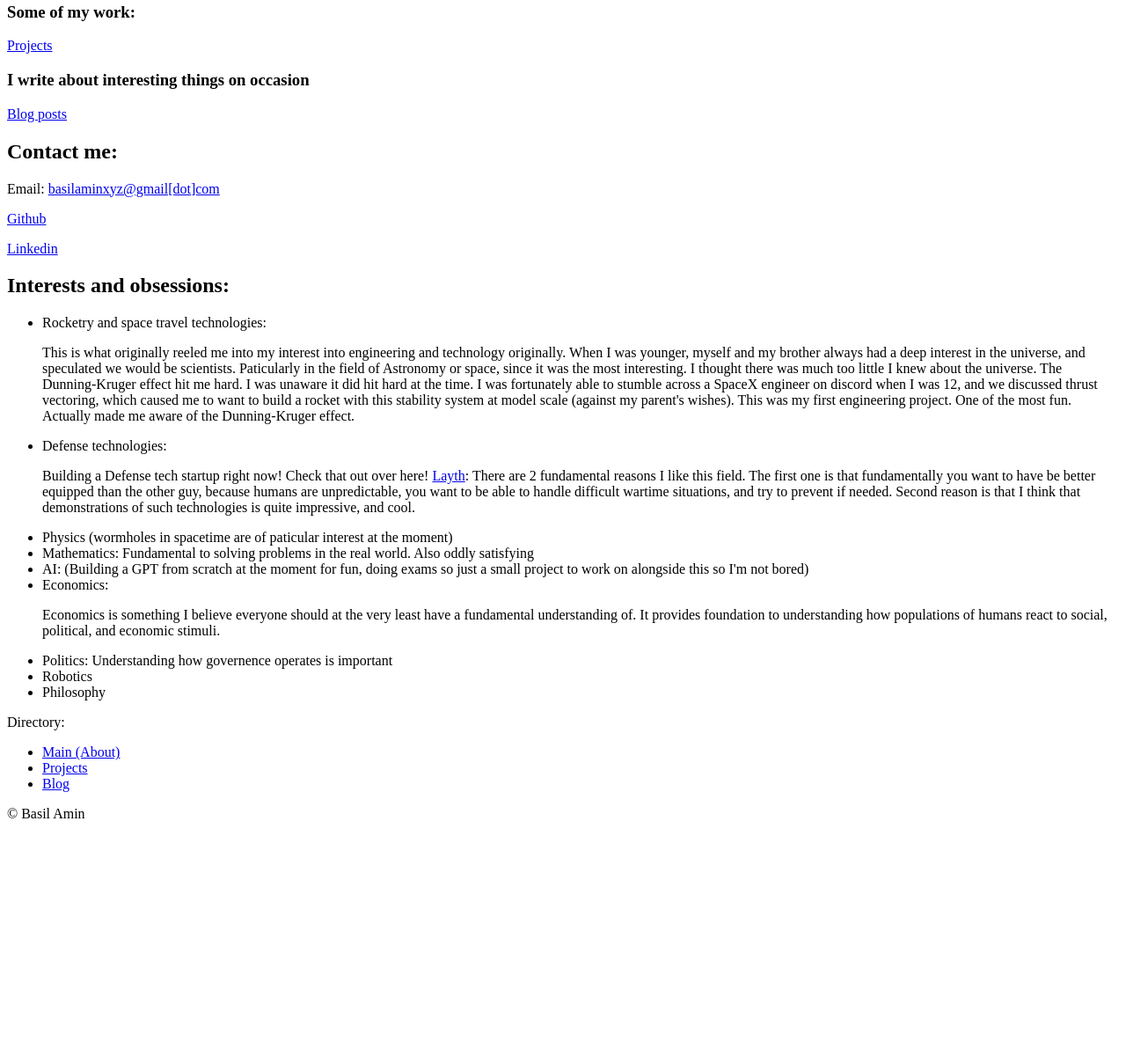
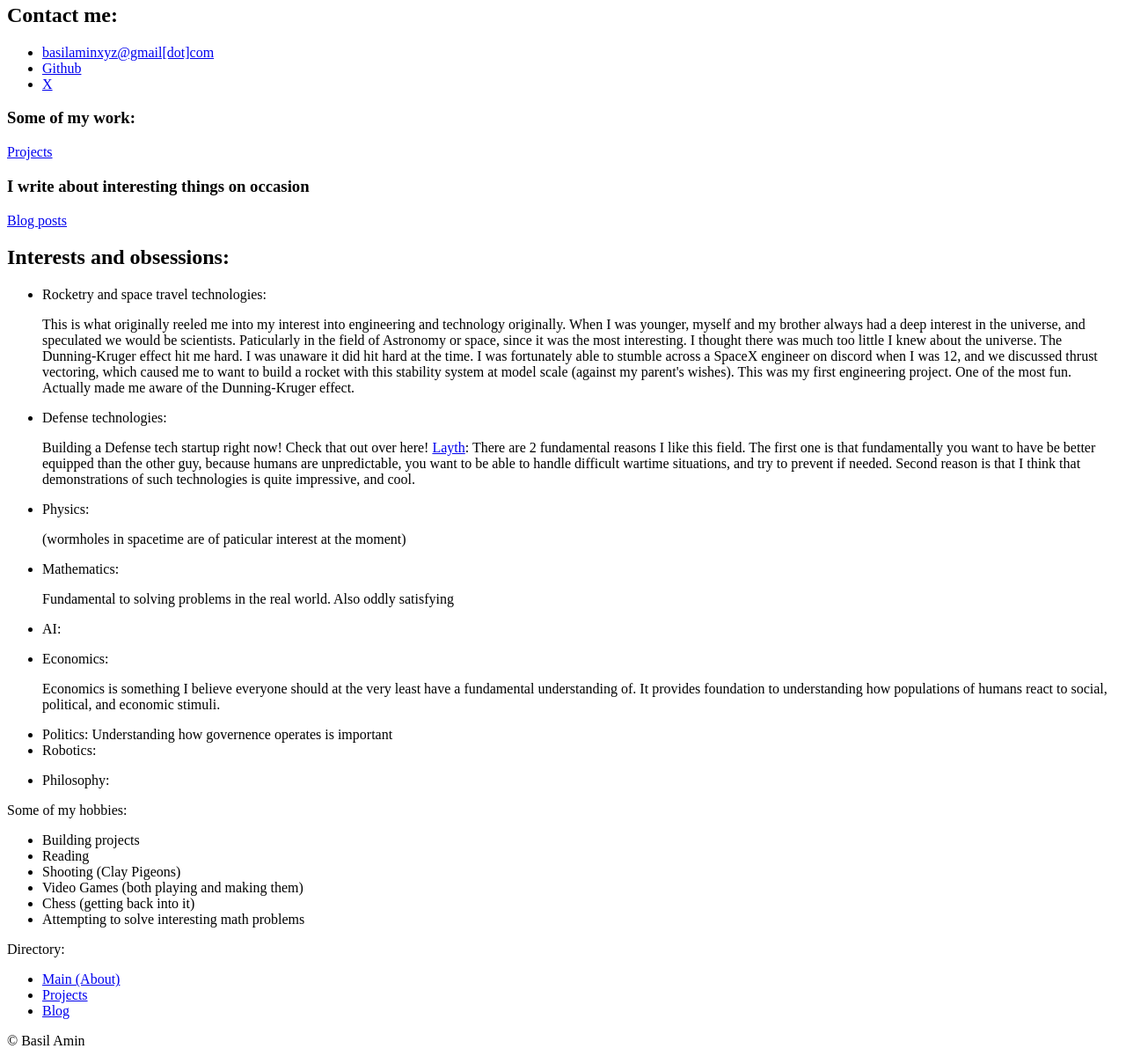
Before and after one commit to BasilAmin/basilamin.github.io, a plain HTML site: page index.html in a window 1280 px wide. Shown: the part 270-1470 px from the top of the page at 88% size. Before the commit the page ends 1212 px from the top, so only its background shows below. Drawn offline with Linux system fonts and the light colour scheme.

Commit message:
reformatted main page top

```diff
--- a/index.html
+++ b/index.html
@@ -14,20 +14,26 @@
         how the popular transformer based LLMs work, being a fun project so I'm not bored with school. Will put this up on my github soon
     </p>
 
-        <h3>Some of my work:</h3>
-    <p><a href="Projects/Projects.html">Projects</a> </p>
-
-    <h3>I write about interesting things on occasion</h3>
-    <p><a href="Writing/writing.html">Blog posts</a> </p>
-
-
     <h2>
         Contact me:
     </h2>
 
-        <p> Email: <a href="basilaminxyz@gmail.com">basilaminxyz@gmail[dot]com</a></p>
-        <p><a href="https://github.com/BasilAmin">Github</a> </p>
-        <p><a href="www.linkedin.com/in/basil-amin-653231354">Linkedin</a></p>
+        <p>
+            <ul>
+                <li><a href="basilaminxyz@gmail.com">basilaminxyz@gmail[dot]com</a> </li>
+                <li><a href="https://github.com/BasilAmin">Github</a>  </li>
+                <li><a href="https://x.com/basilaminxyz">X</a> </li>
+            </ul>
+        </p>
+
+    <h3>Some of my work:</h3>
+        <p><a href="Projects/Projects.html">Projects</a> </p>
+
+        <h3>I write about interesting things on occasion</h3>
+        <p><a href="Writing/writing.html">Blog posts</a> </p>
+
+
+
 
     <h2>Interests and obsessions: </h2>
     <ul>
@@ -46,14 +52,34 @@
             Second reason is that I think that demonstrations of such technologies is quite impressive, and cool.
         </p></li>
 
-        <li>Physics (wormholes in spacetime are of paticular interest at the moment)</li>
-        <li>Mathematics: Fundamental to solving problems in the real world. Also oddly satisfying</li>
-        <li>AI: (Building a GPT from scratch at the moment for fun, doing exams so just a small project to work on alongside this so I'm not bored)</li>
-        <li>Economics:<p> Economics is something I believe everyone should at the very least have a fundamental understanding of. It provides foundation to understanding how populations of humans react to social, political, and economic stimuli.</p></li>
+        <li>Physics: <p>(wormholes in spacetime are of paticular interest at the moment) </p></li>
+
+        <li>Mathematics:<p>Fundamental to solving problems in the real world. Also oddly satisfying </p></li>
+
+        <li>AI: <p> </p></li>
+
+        <li>Economics:<p>Economics is something I believe everyone should at the very least have a fundamental understanding of.
+            It provides foundation to understanding how populations of humans react to social,
+            political, and economic stimuli.</p></li>
+
         <li>Politics: Understanding how governence operates is important </li>
-        <li>Robotics</li>
-        <li>Philosophy</li>
+
+        <li>Robotics: <p> </p></li>
+
+        <li>Philosophy: <p> </p></li>
     </ul>
+
+    <p>Some of my hobbies:</p>
+    <ul>
+        <li>Building projects</li>
+        <li>Reading</li>
+        <li>Shooting (Clay Pigeons)</li>
+        <li>Video Games (both playing and making them)</li>
+        <li>Chess (getting back into it)</li>
+        <li>Attempting to solve interesting math problems</li>
+
+    </ul>
+
 
 
 
```
